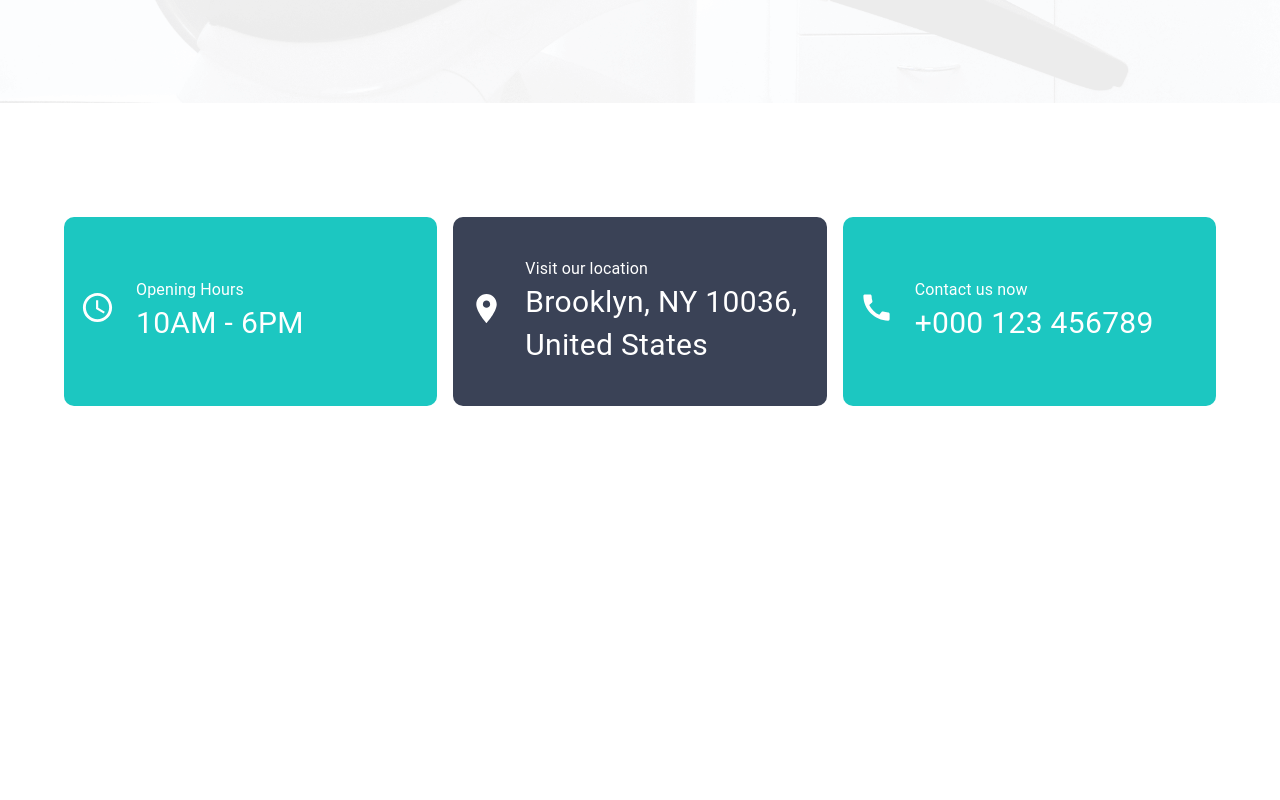
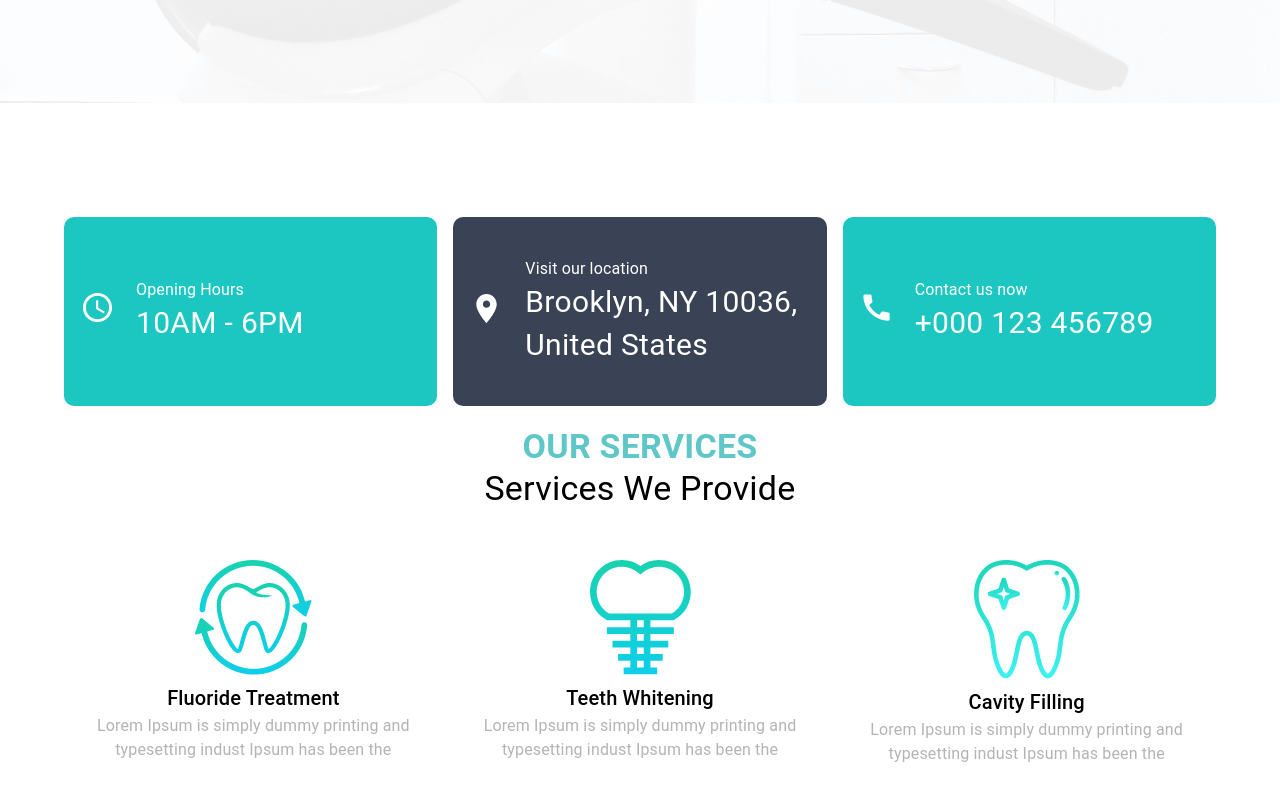
Before and after one commit to antusaha970/doctors-portal-client, a React (Create React App) app: page / in a window 1280 px wide. Shown: the part 603-1403 px from the top of the page. Before the commit the page ends 1029 px from the top, so only its background shows below. Built offline with nearby package versions, Linux system fonts and the light colour scheme.

Commit message:
coded services area

```diff
--- a/src/App.js
+++ b/src/App.js
@@ -1,6 +1,7 @@
 
 import { Box } from "@mui/material";
 import BoxTopCard from "./components/BoxTopCard/BoxTopCard";
+import Services from "./components/Services/Services";
 import TopLanding from "./components/TopLanding/TopLanding";
 
 function App() {
@@ -8,6 +9,7 @@ function App() {
     <Box>
       <TopLanding />
       <BoxTopCard />
+      <Services />
     </Box>
   );
 }
--- a/src/Styles/AllStyles.js
+++ b/src/Styles/AllStyles.js
@@ -10,7 +10,7 @@ export const CustomSpan = styled(Typography, {})`
     }
 `;
 
-export const BoxTopContainer = styled(Box,{})`
+export const BoxTopContainer = styled(Box, {})`
     width: 100%;
     height: 189px;
     color: white;
@@ -27,5 +27,24 @@ export const BoxTopContainer = styled(Box,{})`
 
 export const BoxTopStack = styled(Stack, {})`
     margin: 20px 0;
+`;
+
+export const Image = styled('img', {})`
 
 `;
+
+export const ServiceContainer = styled(Box, {})`
+    text-align: center;
+    margin-bottom: 20px;
+    padding:10px;
+    &:hover{
+        -webkit-box-shadow: 4px 3px 10px 5px #dddddd;
+        -moz-box-shadow: 4px 3px 10px 5px #dddddd;
+        box-shadow: 4px 3px 10px 5px #dddddd;
+        border-radius: 10px;
+    }
+`;
+
+export const ServiceStack = styled(Stack)`
+    margin: 40px 0;
+`;
--- /dev/null
+++ b/src/components/Services/Services.js
@@ -0,0 +1,57 @@
+import { Container, Stack, Typography } from '@mui/material';
+import React from 'react';
+import { Image, ServiceContainer, ServiceStack } from '../../Styles/AllStyles';
+import cavity from '../../images/cavity.png';
+import fluoride from '../../images/fluoride.png';
+import whitening from '../../images/whitening.png';
+
+const Services = () => {
+    return (
+        <Container maxWidth="lg">
+            <Typography variant='h4' component='h6' color='#5FC7C7' textAlign='center' fontWeight='bold'>
+                OUR SERVICES
+            </Typography>
+            <Typography variant='h4' component='h6' textAlign='center' fontWeight='normal'>
+                Services We Provide
+            </Typography>
+            <ServiceStack direction={{ xs: 'column', sm: 'column', lg: 'row' }} spacing={1}>
+                <ServiceContainer flex={1}>
+                    <Image src={fluoride} alt='Service' />
+                    <Typography component='p' variant="h6">
+                        Fluoride Treatment
+                    </Typography>
+                    <Typography component='p' color="#B4B4B4">
+                        Lorem Ipsum is simply dummy
+                        printing and typesetting indust
+                        Ipsum has been the
+                    </Typography>
+                </ServiceContainer>
+                <ServiceContainer flex={1}>
+                    <Image src={cavity} alt='Service' />
+                    <Typography component='p' variant="h6">
+                        Teeth Whitening
+                    </Typography>
+                    <Typography component='p' color="#B4B4B4">
+                        Lorem Ipsum is simply dummy
+                        printing and typesetting indust
+                        Ipsum has been the
+                    </Typography>
+                </ServiceContainer>
+                <ServiceContainer flex={1}>
+                    <Image src={whitening} alt='Service' />
+                    <Typography component='p' variant="h6">
+                        Cavity Filling
+                    </Typography>
+                    <Typography component='p' color="#B4B4B4">
+                        Lorem Ipsum is simply dummy
+                        printing and typesetting indust
+                        Ipsum has been the
+                    </Typography>
+                </ServiceContainer>
+            </ServiceStack>
+
+        </Container>
+    );
+};
+
+export default Services;
```
